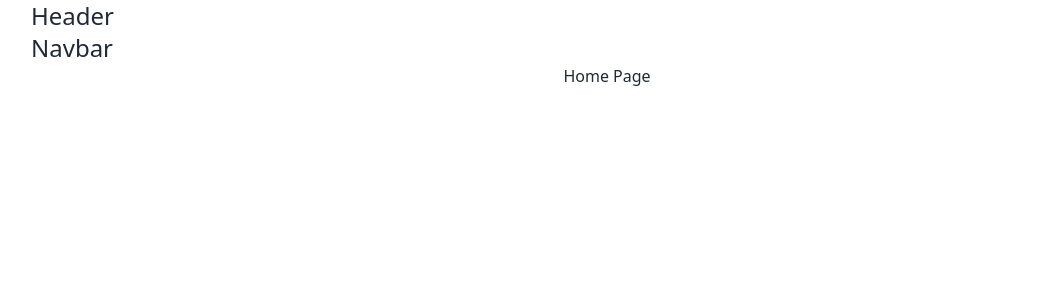
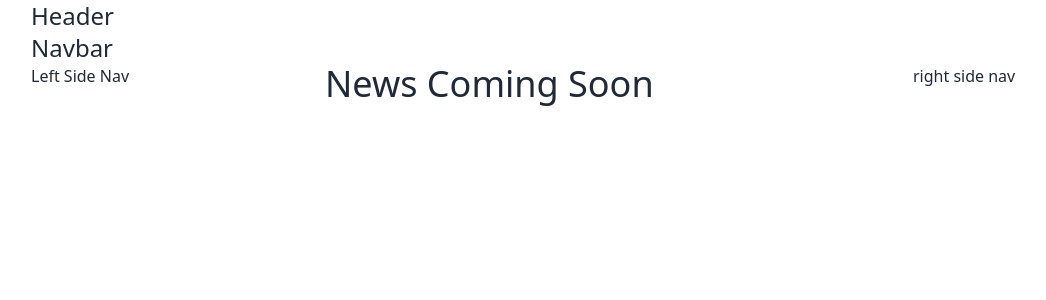
Before and after one commit to Hamed18/The-Daily-News, a React (Vite) app: page / in a window 1280 px wide. Shown: the top 300 px of the page, without its empty margins (33-1079 px from the left). Built offline with nearby package versions, Linux system fonts and the light colour scheme.

Commit message:
home page main section layout

```diff
--- a/src/pages/Home/Home.jsx
+++ b/src/pages/Home/Home.jsx
@@ -1,12 +1,24 @@
 import Header from "../Shared/Header/Header";
+import LeftSideNav from "../Shared/LeftSideNav/LeftSideNav";
 import Navbar from "../Shared/Navbar/Navbar";
+import RightSideNav from "../Shared/RightSideNav/RightSideNav";
 
 const Home = () => {
 	return (
 		<div>
 			<Header></Header>
 			<Navbar></Navbar>
-			<h3 className="text-center font-Poppins">Home Page</h3>
+			<div className="grid grid-cols-1 md:grid-cols-4 gap-6">
+				<div>
+					<LeftSideNav></LeftSideNav>
+				</div>
+				<div className="md:col-span-2">
+					<h2 className="text-4xl">News Coming Soon</h2>
+				</div>
+				<div>
+					<RightSideNav></RightSideNav>
+				</div>
+			</div>
 		</div>
 	);
 };
--- a/src/pages/Shared/LeftSideNav/LeftSideNav.jsx
+++ b/src/pages/Shared/LeftSideNav/LeftSideNav.jsx
@@ -2,7 +2,7 @@
 const LeftSideNav = () => {
 	return (
 		<div>
-
+			<h3 className="">Left Side Nav</h3>
 		</div>
 	);
 };
--- a/src/pages/Shared/RightSideNav/RightSideNav.jsx
+++ b/src/pages/Shared/RightSideNav/RightSideNav.jsx
@@ -2,7 +2,7 @@
 const RightSideNav = () => {
 	return (
 		<div>
-
+			<h2 className="">right side nav</h2>
 		</div>
 	);
 };
```
